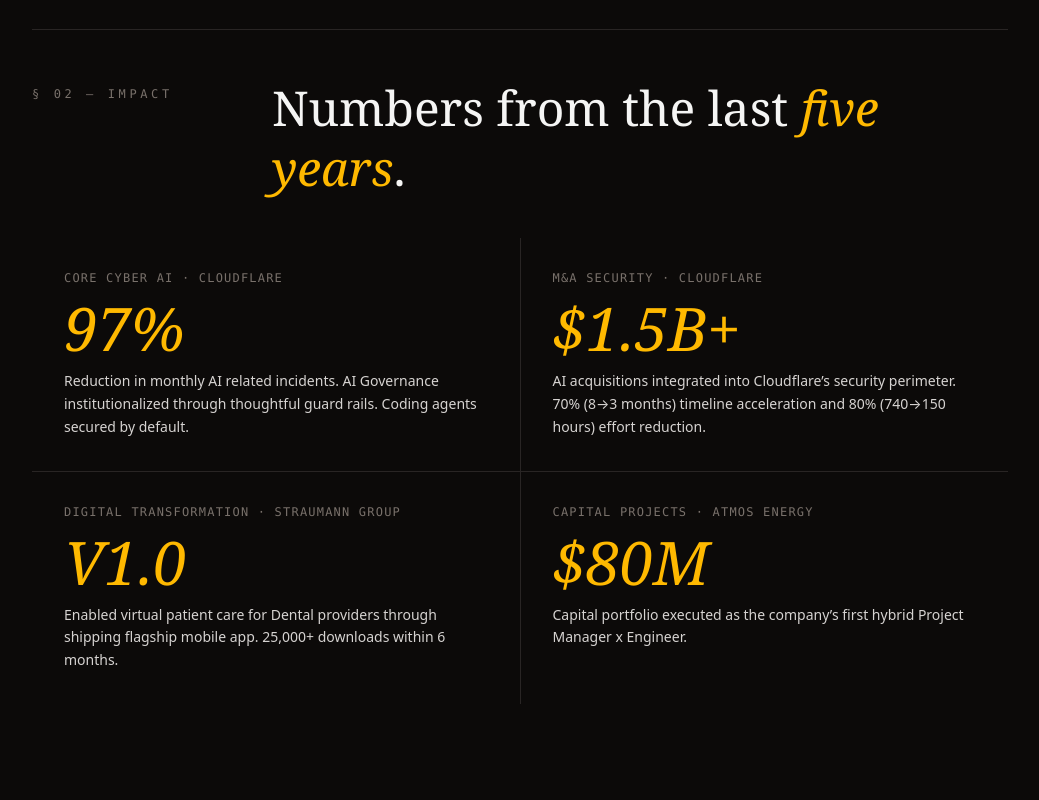
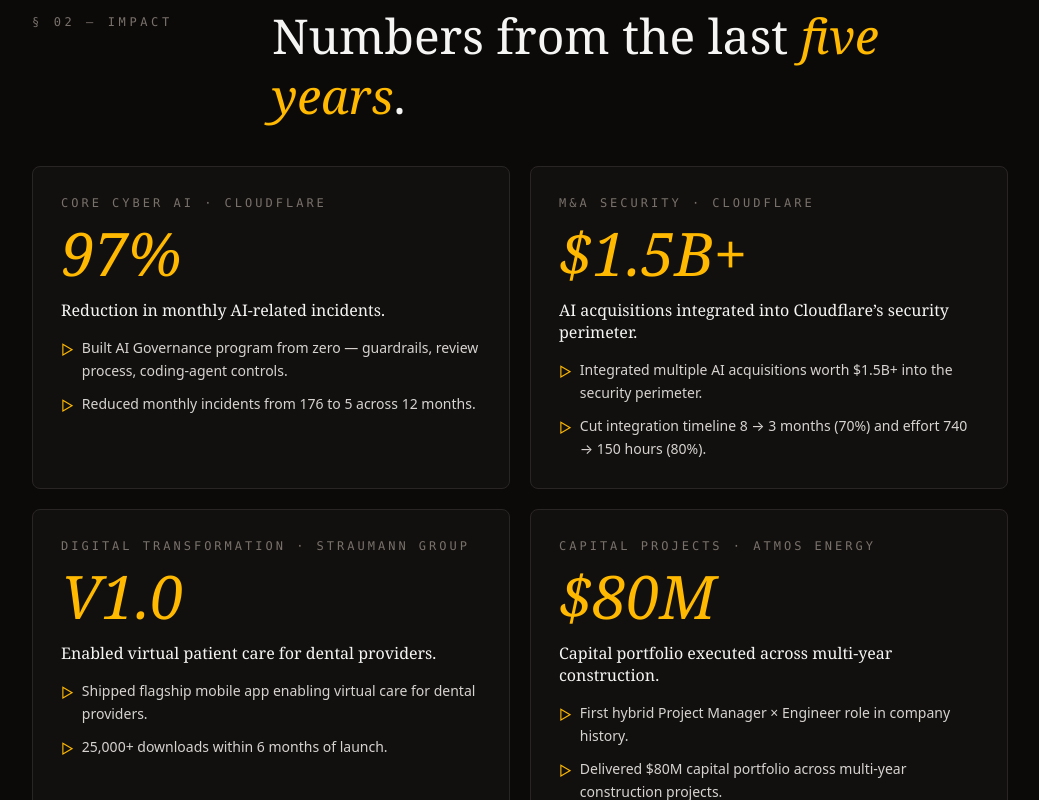
Before and after one commit to jackyyu93/jackyyu-me, an Astro site: page / in a window 1280 px wide. Shown: the part 2000-2800 px from the top of the page, without its empty margins (120-1159 px from the left). Built offline with nearby package versions, Linux system fonts and the light colour scheme; Astro itself is replaced by a stand-in of ours.

Commit message:
Impact bulleted cards, drop J01, refresh footer, renumber Contact

```diff
--- a/src/pages/index.astro
+++ b/src/pages/index.astro
@@ -5,7 +5,6 @@ const meta = {
   url: "https://jackyyu.me",
 };
 
-const lastUpdated = "May 2026";
 ---
 
 <!doctype html>
@@ -249,12 +248,14 @@ const lastUpdated = "May 2026";
         border-color: var(--accent);
       }
 
-      /* About cards — theme-aware */
-      .about-card {
+      /* About + Impact cards — theme-aware */
+      .about-card,
+      .impact-card {
         background-color: var(--card-bg);
         border: 1px solid var(--card-border);
       }
-      .about-card:hover {
+      .about-card:hover,
+      .impact-card:hover {
         border-color: var(--accent);
         box-shadow: 0 0 0 1px var(--accent-glow);
       }
@@ -305,10 +306,6 @@ const lastUpdated = "May 2026";
     <main class="max-w-5xl mx-auto px-6 py-16 md:py-24 space-y-32 md:space-y-40">
       <!-- HERO -->
       <section id="hero" class="space-y-10 md:space-y-12">
-        <p class="text-sm md:text-base tracking-[0.3em] uppercase font-mono whitespace-nowrap overflow-x-auto" style="color: var(--text-faint);">
-          J01 · TECHNICAL PROGRAM MANAGER · AUSTIN, TEXAS
-        </p>
-
         <div class="lg:clearfix">
           <div class="relative mb-8 lg:mb-4 lg:float-right lg:ml-12 lg:w-[24rem] w-full max-w-sm mx-auto lg:mx-0">
             <img
@@ -459,46 +456,84 @@ const lastUpdated = "May 2026";
             Numbers from the last <em class="italic text-amber-400">five years</em>.
           </h2>
         </div>
-        <div class="grid grid-cols-1 md:grid-cols-2 gap-px bg-stone-800">
-          <div class="bg-stone-950 p-8 space-y-3">
-            <p class="text-xs tracking-widest text-stone-500 uppercase font-mono">
+        <div class="grid grid-cols-1 md:grid-cols-2 gap-5">
+
+          <!-- Card 1: Core Cyber AI · Cloudflare -->
+          <div class="impact-card group p-7 rounded-lg transition">
+            <p class="text-xs tracking-[0.25em] text-stone-500 uppercase font-mono">
               Core Cyber AI · Cloudflare
             </p>
-            <p class="text-5xl md:text-6xl font-serif italic text-amber-400">97%</p>
-            <p class="text-stone-300 text-sm leading-relaxed">
-              Reduction in monthly AI related incidents. AI Governance institutionalized through thoughtful guard rails. Coding agents secured by default.
-            </p>
+            <p class="text-5xl md:text-6xl font-serif italic text-amber-400 mt-3 mb-4">97%</p>
+            <p class="font-serif text-base leading-snug mb-4" style="color: var(--text);">Reduction in monthly AI-related incidents.</p>
+            <ul class="space-y-2.5">
+              <li class="flex gap-2 text-sm leading-relaxed" style="color: var(--text-muted);">
+                <span class="text-amber-400 select-none mt-0.5">▷</span>
+                <span>Built AI Governance program from zero — guardrails, review process, coding-agent controls.</span>
+              </li>
+              <li class="flex gap-2 text-sm leading-relaxed" style="color: var(--text-muted);">
+                <span class="text-amber-400 select-none mt-0.5">▷</span>
+                <span>Reduced monthly incidents from 176 to 5 across 12 months.</span>
+              </li>
+            </ul>
           </div>
 
-          <div class="bg-stone-950 p-8 space-y-3">
-            <p class="text-xs tracking-widest text-stone-500 uppercase font-mono">
+          <!-- Card 2: M&A Security · Cloudflare -->
+          <div class="impact-card group p-7 rounded-lg transition">
+            <p class="text-xs tracking-[0.25em] text-stone-500 uppercase font-mono">
               M&amp;A Security · Cloudflare
             </p>
-            <p class="text-5xl md:text-6xl font-serif italic text-amber-400">$1.5B+</p>
-            <p class="text-stone-300 text-sm leading-relaxed">
-              AI acquisitions integrated into Cloudflare&rsquo;s security perimeter. 70% (8→3 months) timeline acceleration and 80% (740→150 hours) effort reduction.
-            </p>
+            <p class="text-5xl md:text-6xl font-serif italic text-amber-400 mt-3 mb-4">$1.5B+</p>
+            <p class="font-serif text-base leading-snug mb-4" style="color: var(--text);">AI acquisitions integrated into Cloudflare&rsquo;s security perimeter.</p>
+            <ul class="space-y-2.5">
+              <li class="flex gap-2 text-sm leading-relaxed" style="color: var(--text-muted);">
+                <span class="text-amber-400 select-none mt-0.5">▷</span>
+                <span>Integrated multiple AI acquisitions worth $1.5B+ into the security perimeter.</span>
+              </li>
+              <li class="flex gap-2 text-sm leading-relaxed" style="color: var(--text-muted);">
+                <span class="text-amber-400 select-none mt-0.5">▷</span>
+                <span>Cut integration timeline 8 &rarr; 3 months (70%) and effort 740 &rarr; 150 hours (80%).</span>
+              </li>
+            </ul>
           </div>
 
-          <div class="bg-stone-950 p-8 space-y-3">
-            <p class="text-xs tracking-widest text-stone-500 uppercase font-mono">
+          <!-- Card 3: Digital Transformation · Straumann Group -->
+          <div class="impact-card group p-7 rounded-lg transition">
+            <p class="text-xs tracking-[0.25em] text-stone-500 uppercase font-mono">
               Digital Transformation · Straumann Group
             </p>
-            <p class="text-5xl md:text-6xl font-serif italic text-amber-400">V1.0</p>
-            <p class="text-stone-300 text-sm leading-relaxed">
-              Enabled virtual patient care for Dental providers through shipping flagship mobile app. 25,000+ downloads within 6 months.
-            </p>
+            <p class="text-5xl md:text-6xl font-serif italic text-amber-400 mt-3 mb-4">V1.0</p>
+            <p class="font-serif text-base leading-snug mb-4" style="color: var(--text);">Enabled virtual patient care for dental providers.</p>
+            <ul class="space-y-2.5">
+              <li class="flex gap-2 text-sm leading-relaxed" style="color: var(--text-muted);">
+                <span class="text-amber-400 select-none mt-0.5">▷</span>
+                <span>Shipped flagship mobile app enabling virtual care for dental providers.</span>
+              </li>
+              <li class="flex gap-2 text-sm leading-relaxed" style="color: var(--text-muted);">
+                <span class="text-amber-400 select-none mt-0.5">▷</span>
+                <span>25,000+ downloads within 6 months of launch.</span>
+              </li>
+            </ul>
           </div>
 
-          <div class="bg-stone-950 p-8 space-y-3">
-            <p class="text-xs tracking-widest text-stone-500 uppercase font-mono">
+          <!-- Card 4: Capital Projects · Atmos Energy -->
+          <div class="impact-card group p-7 rounded-lg transition">
+            <p class="text-xs tracking-[0.25em] text-stone-500 uppercase font-mono">
               Capital Projects · Atmos Energy
             </p>
-            <p class="text-5xl md:text-6xl font-serif italic text-amber-400">$80M</p>
-            <p class="text-stone-300 text-sm leading-relaxed">
-              Capital portfolio executed as the company&rsquo;s first hybrid Project Manager x Engineer.
-            </p>
+            <p class="text-5xl md:text-6xl font-serif italic text-amber-400 mt-3 mb-4">$80M</p>
+            <p class="font-serif text-base leading-snug mb-4" style="color: var(--text);">Capital portfolio executed across multi-year construction.</p>
+            <ul class="space-y-2.5">
+              <li class="flex gap-2 text-sm leading-relaxed" style="color: var(--text-muted);">
+                <span class="text-amber-400 select-none mt-0.5">▷</span>
+                <span>First hybrid Project Manager &times; Engineer role in company history.</span>
+              </li>
+              <li class="flex gap-2 text-sm leading-relaxed" style="color: var(--text-muted);">
+                <span class="text-amber-400 select-none mt-0.5">▷</span>
+                <span>Delivered $80M capital portfolio across multi-year construction projects.</span>
+              </li>
+            </ul>
           </div>
+
         </div>
       </section>
 
@@ -618,11 +653,11 @@ const lastUpdated = "May 2026";
         </div>
       </section>
 
-      <!-- § 06 CONTACT -->
+      <!-- § 05 CONTACT -->
       <section id="contact" class="pt-12 border-t border-stone-800">
         <div class="grid grid-cols-1 md:grid-cols-[12rem_1fr] gap-6 md:gap-12 mb-10">
           <p class="text-xs tracking-[0.3em] text-stone-500 uppercase font-mono pt-2">
-            § 06 — Contact
+            § 05 — Contact
           </p>
           <div class="space-y-6">
             <h2 class="text-3xl md:text-4xl lg:text-5xl font-serif leading-tight">
@@ -667,8 +702,8 @@ const lastUpdated = "May 2026";
     </main>
 
     <footer class="max-w-5xl mx-auto px-6 py-12 border-t border-stone-800 mt-16 flex flex-col md:flex-row justify-between gap-2 text-xs text-stone-500 tracking-widest uppercase font-mono">
-      <p>© 2026 · Jacky Yu · Built with care</p>
-      <p>Last updated · {lastUpdated}</p>
+      <p>© 2026 · Jacky Yu</p>
+      <p>Built with Astro on Cloudflare Workers</p>
     </footer>
 
     <script>
```
